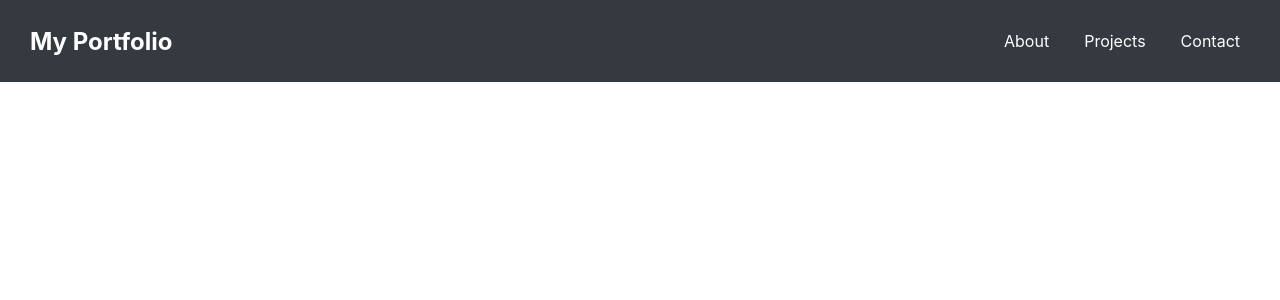
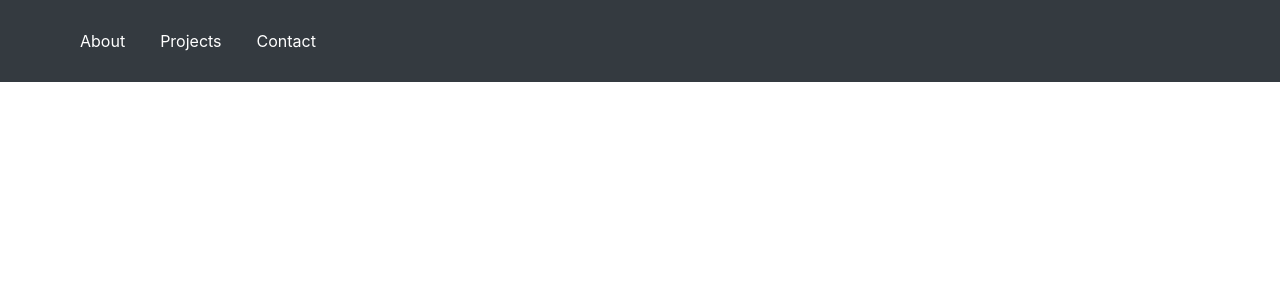
Before and after one commit to codepyrater/weather, a React (Create React App) app: page / in a window 1280 px wide. Shown: the top 300 px of the page. Built offline with nearby package versions, Linux system fonts and the light colour scheme.

Commit message:
fixed dep

```diff
--- a/package.json
+++ b/package.json
@@ -50,6 +50,7 @@
     ]
   },
   "devDependencies": {
+
     "@types/react-router-dom": "^5.3.3",
     "gh-pages": "^2.1.1"
   }
--- a/src/components/Navbar/navbar.tsx
+++ b/src/components/Navbar/navbar.tsx
@@ -9,7 +9,7 @@ export const Navbar = () => {
 
        <Box>
         <nav className="navbar">
-      <div className="navbar-logo">My Portfolio</div>
+
       <ul className="navbar-links">
         <li><a href="#about">About</a></li>
         <li><a href="#projects">Projects</a></li>
```
Also changed, not shown: 1 other file (tests, documents, lock files or other folders).
